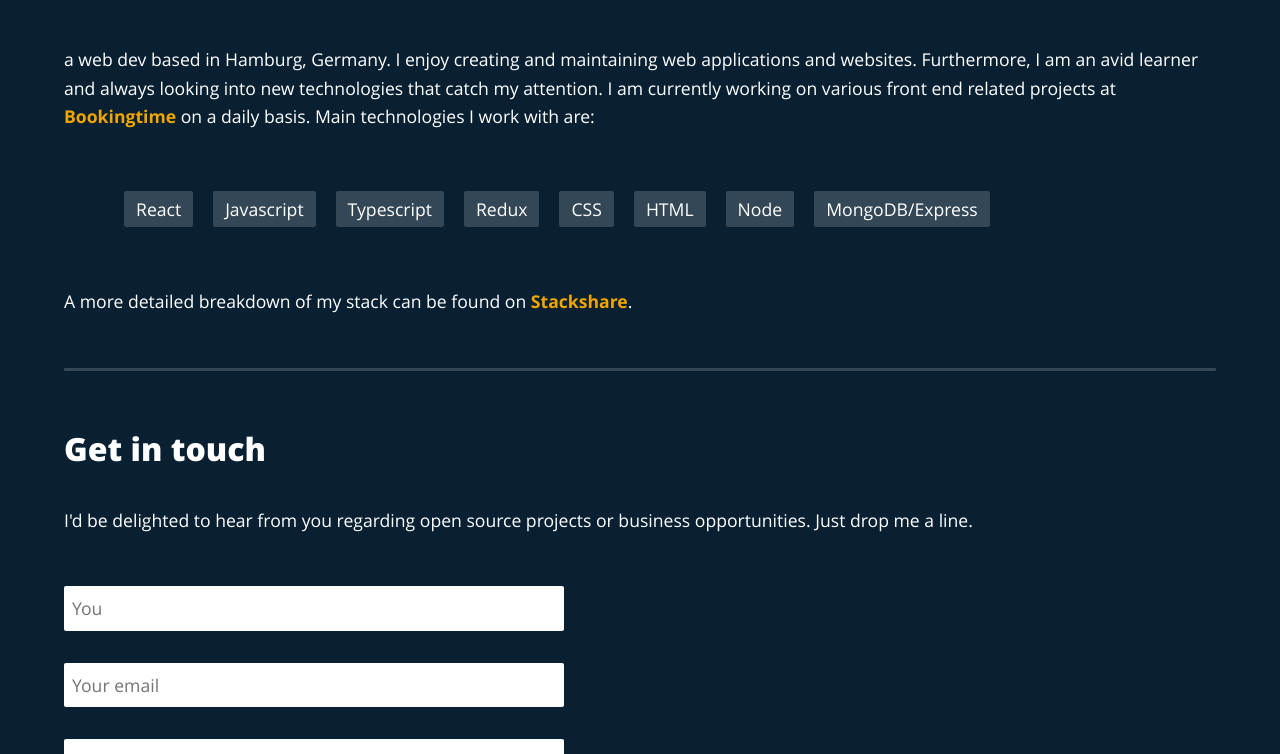
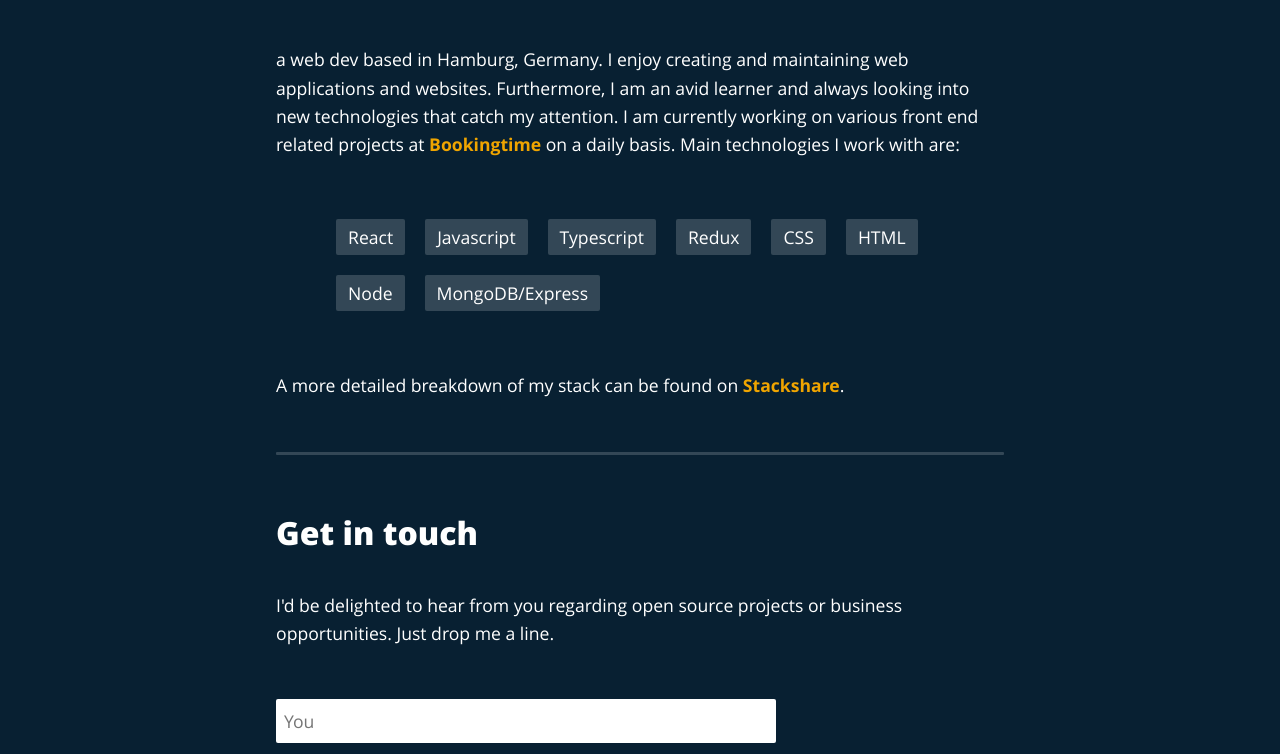
Before and after one commit to floriankuc/flowkuc-blog, a Gatsby site: page / in a window 1280 px wide. Shown: the part 279-1033 px from the top of the page. Built offline with nearby package versions, Linux system fonts and the light colour scheme; Gatsby itself is replaced by a stand-in of ours; some packages are replaced by stand-ins of ours; a small style sheet from the web is missing.

Commit message:
refactor: container

```diff
--- a/src/components/Container.tsx
+++ b/src/components/Container.tsx
@@ -7,23 +7,27 @@ const Container = ({
   children,
 }: PropsWithChildren<ReactNode>): ReactElement => (
   <div
-    className={"container"}
-    // css={{
-    //     [mq.md]width: 80%;
+    css={{
+      padding: "0 20px",
+      // background: "red",
 
-    //     ${[mq.lg]} {
-    //       width: 70%;
-    //     }
-    //     ${[mq.xl]} {
-    //       width: 60%;
-    //     }
-    //     ${[mq.xxl]} {
-    //       width: 50%;
-    //     }
-    //     ${[mq.wow]} {
-    //       width: 40%;
-    //     }
-    // }}
+      [mq.md]: {
+        width: "80%",
+      },
+
+      [mq.lg]: {
+        width: "70%",
+      },
+      [mq.xl]: {
+        width: "60%",
+      },
+      [mq.xxl]: {
+        width: "50%",
+      },
+      [mq.wow]: {
+        width: "40%",
+      },
+    }}
     // css={css`
     //   display: flex;
     //   flex-flow: column;
--- a/src/components/Layout.tsx
+++ b/src/components/Layout.tsx
@@ -27,7 +27,7 @@ import Header from "./Header";
 const Layout = ({
   children,
 }: PropsWithChildren<{ children: ReactNode }>): ReactElement => (
-  <>
+  <div style={{ display: "flex", justifyContent: "center" }}>
     <GlobalStyles />
     <Container>
       {/* <div
@@ -62,7 +62,7 @@ const Layout = ({
       <Footer />
     </Container>
     {/* </div> */}
-  </>
+  </div>
 );
 
 export default Layout;
--- a/src/styles/Baseline.tsx
+++ b/src/styles/Baseline.tsx
@@ -80,29 +80,6 @@ const Baseline = (): ReactElement => (
         font: inherit;
       }
 
-      .container {
-        display: flex;
-        flex-flow: column;
-        margin: 0 auto;
-        width: 90%;
-        min-height: 100%;
-        /* ${[mq.md]} {
-          width: 80%;
-        }
-        ${[mq.lg]} {
-          width: 70%;
-        }
-        ${[mq.xl]} {
-          width: 60%;
-        }
-        ${[mq.xxl]} {
-          width: 50%;
-        }
-        ${[mq.wow]} {
-          width: 40%;
-        } */
-      }
-
       @media (prefers-reduced-motion: reduce) {
         html:focus-within {
           scroll-behavior: auto;
```
